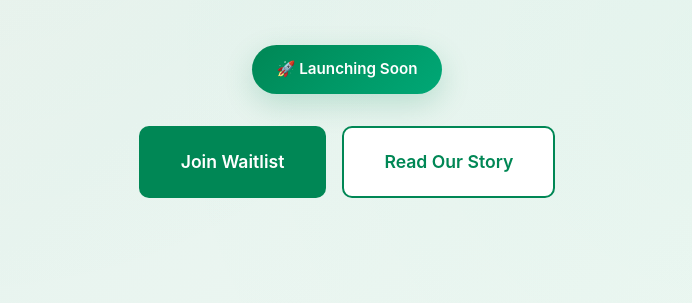
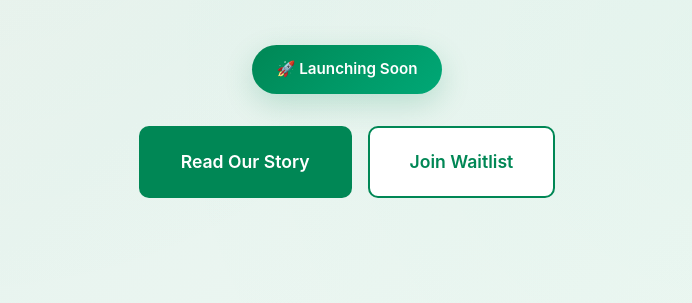
Before and after one commit to swaza-dev/mento-site, a website: page index.html in a window 1280 px wide. Shown: the part 497-800 px from the top of the page, without its empty margins (293-985 px from the left). Drawn offline with Linux system fonts and the light colour scheme.

Commit message:
Reorder CTA buttons: highlight Read Our Story first, then Join Waitlist

```diff
--- a/index.html
+++ b/index.html
@@ -311,8 +311,8 @@
             <div class="status-badge">🚀 Launching Soon</div>
 
             <div class="cta-container">
-                <a href="https://www.mymento.app/waitlist" class="cta-button cta-primary">Join Waitlist</a>
-                <a href="https://www.mymento.app/public/blog" class="cta-button cta-secondary">Read Our Story</a>
+                <a href="https://www.mymento.app/public/blog" class="cta-button cta-primary">Read Our Story</a>
+                <a href="https://www.mymento.app/waitlist" class="cta-button cta-secondary">Join Waitlist</a>
             </div>
         </div>
     </section>
```
